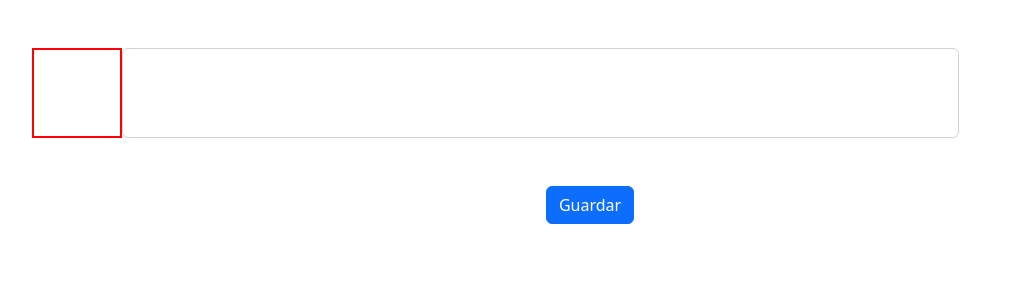
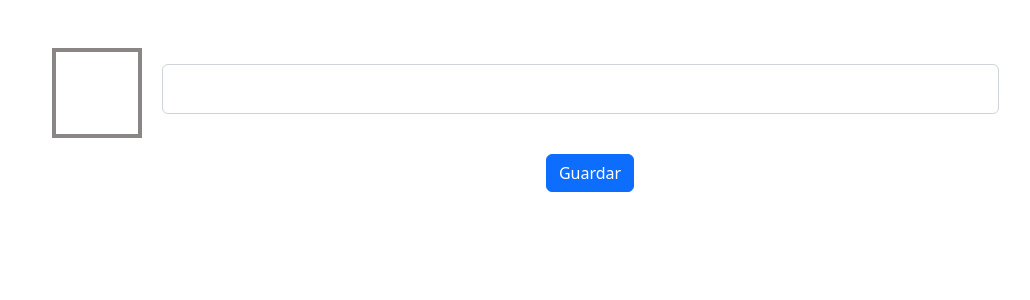
Before and after one commit to javieruncos/practicoReact-ejercicio6, a React (Create React App) app: page / in a window 1280 px wide. Shown: the top 300 px of the page, without its empty margins (50-1080 px from the left). Built offline with nearby package versions, Linux system fonts and the light colour scheme.

Commit message:
agregamos los background dinamico a la caja colores

```diff
--- a/src/components/Cards.js
+++ b/src/components/Cards.js
@@ -3,14 +3,14 @@ import Button from "react-bootstrap/Button";
 import Card from "react-bootstrap/Card";
 import '../style/Cards.css'
 
-const Cards = ({nombre,style}) => {
+const Cards = ({nombre,style,borrarColores}) => {
   return (
     <>
       <Card className="col-12 col-md-4">
         <div className="cajaCard" style={{'background':`${style}`}}></div>
         <Card.Body>
           <Card.Title>{nombre}</Card.Title>
-          <Button variant="primary">borrar</Button>
+          <Button variant="primary" onClick={()=>borrarColores(nombre)}>borrar</Button>
         </Card.Body>
       </Card>
     </>
--- a/src/components/Formulario.js
+++ b/src/components/Formulario.js
@@ -21,19 +21,19 @@ const Formluario = () => {
     setColores("");
   };
 
-  const borrarColores = (colores) => {
-    let newArreglo = arregloColores.filter((item) => item !== colores);
-    setColores(newArreglo);
+  const borrarColores = (Color) => {
+    let newArreglo = arregloColores.filter((item)=>item !== Color)
+    setArregloColores(newArreglo);
   };
 
   return (
     <Container className="my-5">
       <form onSubmit={handleSubmit}>
-        <div className="d-flex mb-5">
-        <div className="cajaColores"></div>
+        <div className="d-flex mb-3">
+        <div className="cajaColores" style={{'background':`${Colores}`}}></div>
         <input
         type="text"
-        className="form-control w-75"
+        className="form-control w-75 inputColor mt-3"
         onChange={(e)=>setColores(e.target.value)}
         value={Colores}
         >
--- a/src/components/ListaColores.js
+++ b/src/components/ListaColores.js
@@ -12,7 +12,7 @@ const ListaColores = ({arregloColores,borrarColores}) => {
 
          {
 
-            arregloColores.map((item,indice)=><Cards className="col-12 col-md-6" style={item} color={item} key={indice} nombre={item}/>)
+            arregloColores.map((item,indice)=><Cards className="col-12 col-md-6" style={item} color={item} key={indice} nombre={item} borrarColores={borrarColores}/>)
          }
 
 
--- a/src/style/Formulario.css
+++ b/src/style/Formulario.css
@@ -1,5 +1,13 @@
 .cajaColores{
     height: 90px;
     width: 90px;
-    border: 2px solid red;
+    margin: 0px 20px;
+    border: 4px solid rgba(46, 39, 39, 0.555);
+
 }
+
+
+.inputColor{
+    height: 50px;
+
+}
```
